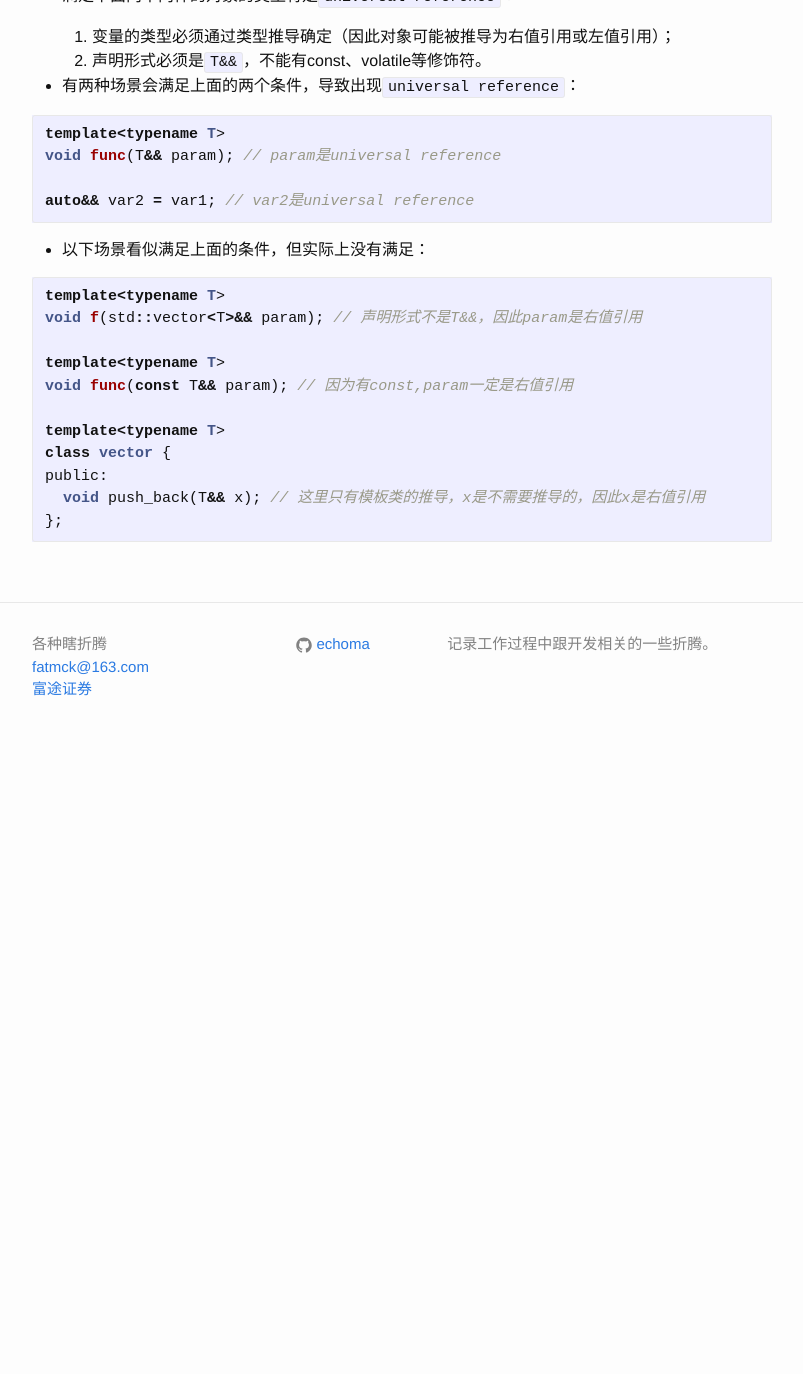
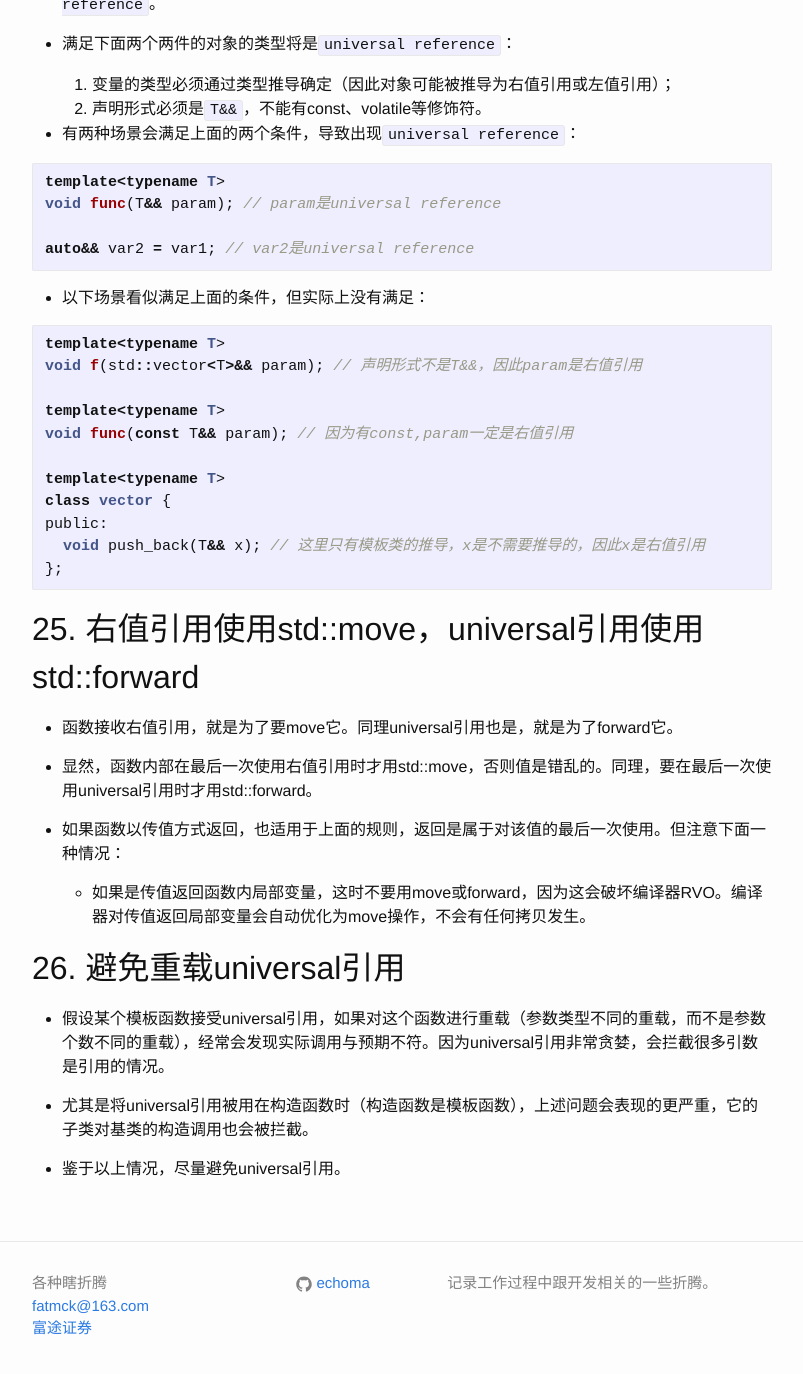
Before and after one commit to echoma/echoma.github.com, a Jekyll site: the page built from _posts/2017-05-05-effective-modern-cpp-chp05-rvalue-move-and-forward.markdown, in a window 1280 px wide and 1400 px high, scrolled down 2481 px. Shown: the top 1374 px of the window, without its empty margins (238-1041 px from the left). Built offline with Jekyll 4.4.1, drawn with Linux system fonts in a browser that asks for light colours; before the commit the page ends 3242 px from its top, so only the background shows below that; some of the changed text lies outside the part shown.

Commit message:
emc++ 25 and 26

````diff
--- a/_posts/2017-05-05-effective-modern-cpp-chp05-rvalue-move-and-forward.markdown
+++ b/_posts/2017-05-05-effective-modern-cpp-chp05-rvalue-move-and-forward.markdown
@@ -125,3 +125,21 @@ public:
   void push_back(T&& x); // 这里只有模板类的推导，x是不需要推导的，因此x是右值引用
 };
 ```
+
+## 25. 右值引用使用std::move，universal引用使用std::forward
+
+* 函数接收右值引用，就是为了要move它。同理universal引用也是，就是为了forward它。
+
+* 显然，函数内部在最后一次使用右值引用时才用std::move，否则值是错乱的。同理，要在最后一次使用universal引用时才用std::forward。
+
+* 如果函数以传值方式返回，也适用于上面的规则，返回是属于对该值的最后一次使用。但注意下面一种情况：
+
+   * 如果是传值返回函数内局部变量，这时不要用move或forward，因为这会破坏编译器RVO。编译器对传值返回局部变量会自动优化为move操作，不会有任何拷贝发生。
+
+## 26. 避免重载universal引用
+
+* 假设某个模板函数接受universal引用，如果对这个函数进行重载（参数类型不同的重载，而不是参数个数不同的重载），经常会发现实际调用与预期不符。因为universal引用非常贪婪，会拦截很多引数是引用的情况。
+
+* 尤其是将universal引用被用在构造函数时（构造函数是模板函数），上述问题会表现的更严重，它的子类对基类的构造调用也会被拦截。
+
+* 鉴于以上情况，尽量避免universal引用。
````
